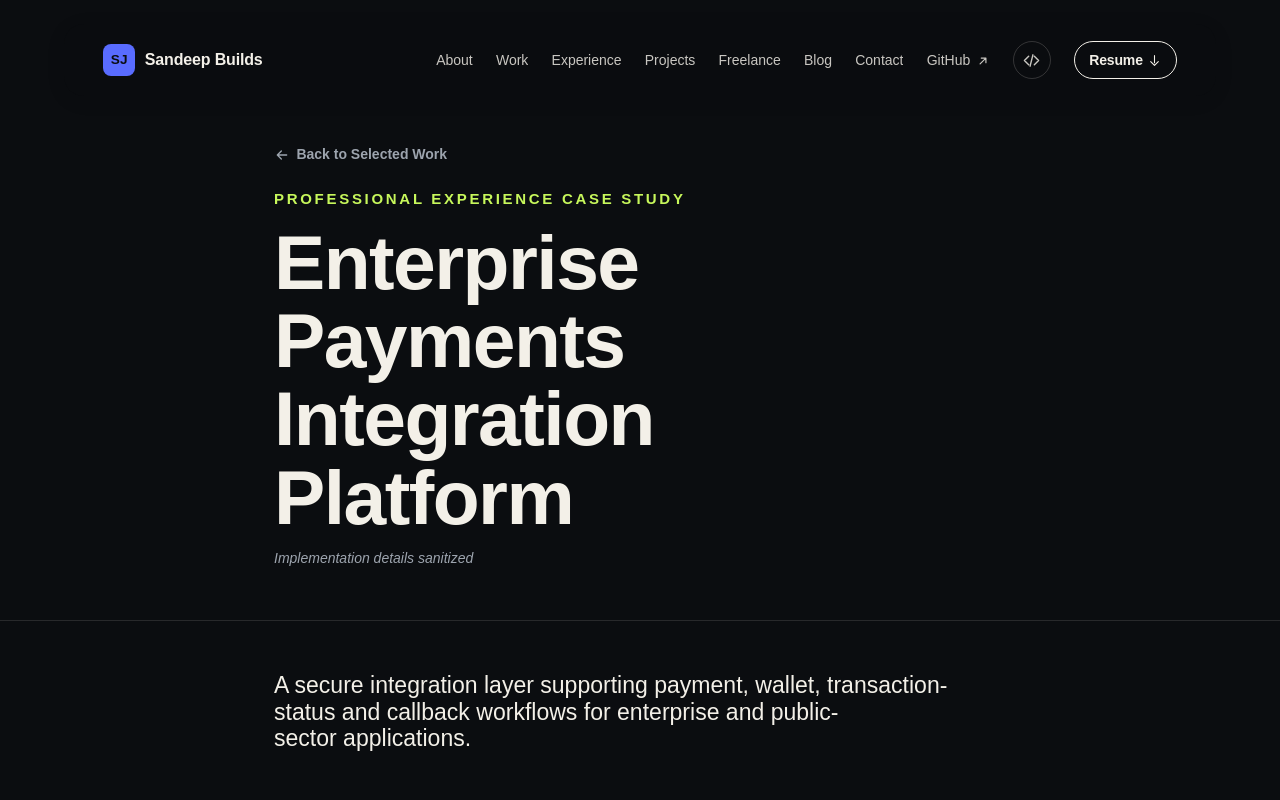
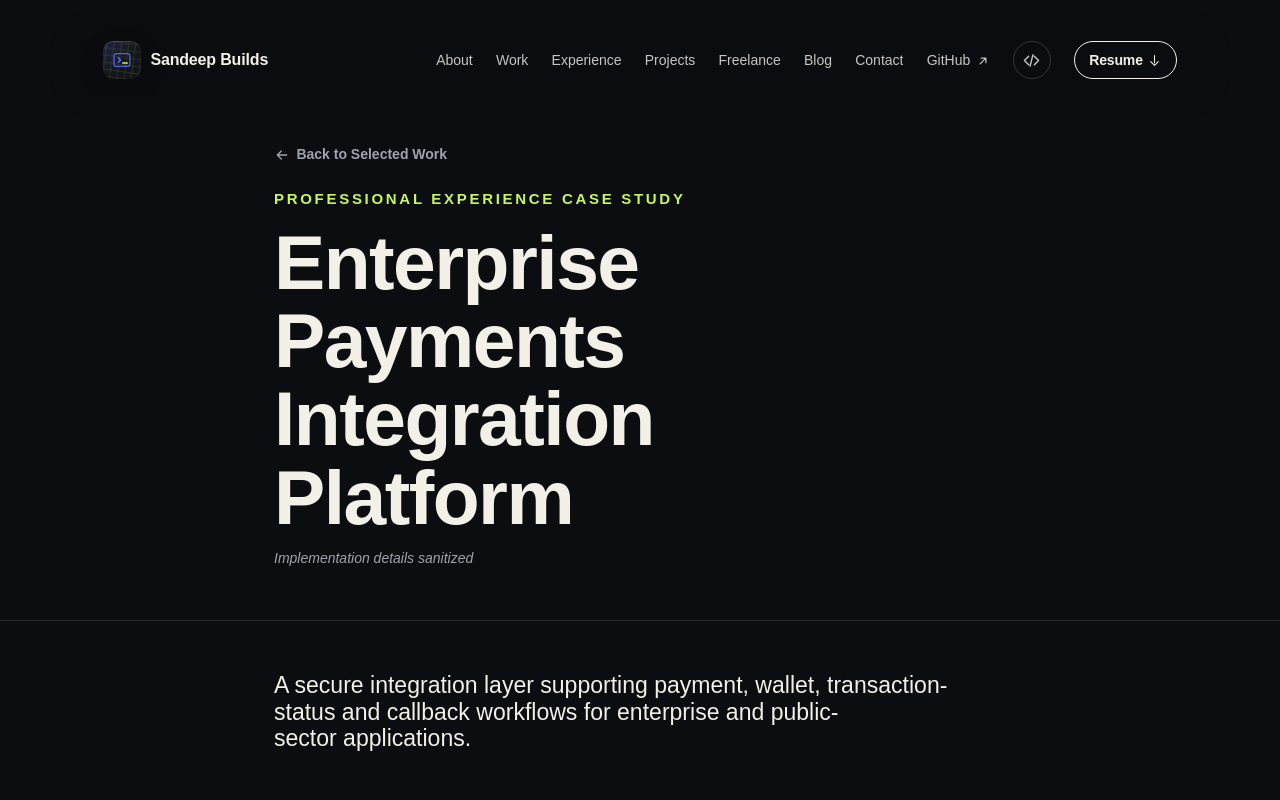
Before and after one commit to sandeepyeg/sandeep-builds-portfolio, an Angular app: page /work/enterprise-payments in a window 1280 px wide. Shown: the top 800 px of the page. Built offline with nearby package versions, Linux system fonts and the light colour scheme.

Commit message:
Polish header brand and project order

```diff
--- a/src/app/core/data/portfolio.data.ts
+++ b/src/app/core/data/portfolio.data.ts
@@ -333,7 +333,7 @@ export const PERSONAL_PROJECTS_HEADING = 'Personal Projects';
 export const PERSONAL_PROJECTS_INTRO =
   'A selection of personal, freelance-adjacent and open-source projects spanning full-stack web applications, backend infrastructure, developer tooling, templates and AI experiments.';
 
-export const PERSONAL_PROJECTS: readonly PersonalProject[] = [
+const PERSONAL_PROJECTS_SOURCE: readonly PersonalProject[] = [
   {
     slug: 'project-jupiter',
     title: 'Project Jupiter',
@@ -716,6 +716,29 @@ export const PERSONAL_PROJECTS: readonly PersonalProject[] = [
   },
 ];
 
+const PERSONAL_PROJECT_PRIORITY: readonly string[] = [
+  'project-jupiter',
+  'lite-queue-net',
+  'members-platform',
+  'aspire-angular-clean-template',
+  'telegram-budget-assistant',
+  'jules-supervisor',
+  'saas-factory',
+  'delivercheck-platform',
+];
+
+export const PERSONAL_PROJECTS: readonly PersonalProject[] = PERSONAL_PROJECT_PRIORITY.map(
+  (slug) => {
+    const project = PERSONAL_PROJECTS_SOURCE.find((item) => item.slug === slug);
+
+    if (!project) {
+      throw new Error(`Missing personal project data for ${slug}`);
+    }
+
+    return project;
+  },
+);
+
 export const FREELANCE_HEADING = 'Freelance & Client Work';
 export const FREELANCE_INTRO =
   'Web design and development for small businesses and professional services — delivering fast, modern and SEO-friendly websites alongside custom internal tools and admin dashboards.';
--- a/src/app/layout/site-header/site-header.html
+++ b/src/app/layout/site-header/site-header.html
@@ -6,7 +6,17 @@
       (click)="closeMenu()"
       aria-label="Sandeep Builds — home"
     >
-      <span class="site-header__monogram">{{ profile.monogram }}</span>
+      <span class="site-header__brand-mark" aria-hidden="true">
+        <span class="site-header__brand-grid"></span>
+        <svg viewBox="0 0 32 32" width="24" height="24" focusable="false">
+          <path
+            class="site-header__brand-frame"
+            d="M8.5 7.5h15a3 3 0 0 1 3 3v11a3 3 0 0 1-3 3h-15a3 3 0 0 1-3-3v-11a3 3 0 0 1 3-3Z"
+          />
+          <path class="site-header__brand-prompt" d="m11 13 3 3-3 3" />
+          <path class="site-header__brand-cursor" d="M17 20h6" />
+        </svg>
+      </span>
       <span class="site-header__wordmark">Sandeep Builds</span>
     </a>
 
--- a/src/app/layout/site-header/site-header.scss
+++ b/src/app/layout/site-header/site-header.scss
@@ -63,30 +63,92 @@
   color: inherit;
 
   &:hover {
-    .site-header__monogram {
-      transform: scale(1.08) rotate(4deg);
-      background: var(--accent-2);
+    .site-header__brand-mark {
+      transform: translateY(-1px) rotate(-2deg);
+      border-color: color-mix(in srgb, var(--accent-2) 74%, transparent);
+      box-shadow:
+        0 0 0 1px color-mix(in srgb, var(--accent-2) 18%, transparent),
+        0 10px 28px color-mix(in srgb, var(--accent-2) 22%, transparent);
     }
+
+    .site-header__brand-grid {
+      opacity: 0.9;
+      transform: translate3d(0.15rem, -0.1rem, 0);
+    }
+
     .site-header__wordmark {
       color: var(--accent-2);
     }
   }
 }
 
-.site-header__monogram {
+.site-header__brand-mark {
+  position: relative;
+  isolation: isolate;
   display: inline-grid;
   place-items: center;
-  width: 2rem;
-  height: 2rem;
-  font-family: var(--font-display);
-  font-size: 0.85rem;
-  font-weight: 700;
-  background: var(--accent);
-  color: var(--on-accent);
-  border-radius: 0.5rem;
+  width: 2.35rem;
+  height: 2.35rem;
+  overflow: hidden;
+  color: var(--accent);
+  background:
+    linear-gradient(135deg, color-mix(in srgb, var(--accent) 18%, transparent), transparent 58%),
+    rgba(255, 255, 255, 0.04);
+  border: 1px solid color-mix(in srgb, var(--accent) 44%, var(--border-subtle));
+  border-radius: 0.65rem;
+  box-shadow:
+    inset 0 1px 0 rgba(255, 255, 255, 0.14),
+    0 8px 24px rgba(0, 0, 0, 0.18);
   transition:
-    transform var(--dur-fast) var(--ease-out),
-    background-color var(--dur-fast) var(--ease-out);
+    transform var(--dur-base) var(--ease-out),
+    border-color var(--dur-base) var(--ease-out),
+    box-shadow var(--dur-base) var(--ease-out);
+}
+
+.site-header__brand-grid {
+  position: absolute;
+  inset: -35%;
+  z-index: -1;
+  opacity: 0.42;
+  background-image:
+    linear-gradient(color-mix(in srgb, var(--accent-2) 28%, transparent) 1px, transparent 1px),
+    linear-gradient(
+      90deg,
+      color-mix(in srgb, var(--accent-2) 28%, transparent) 1px,
+      transparent 1px
+    );
+  background-size: 0.45rem 0.45rem;
+  transform: translate3d(0, 0, 0) rotate(8deg);
+  transition:
+    opacity var(--dur-base) var(--ease-out),
+    transform var(--dur-base) var(--ease-out);
+}
+
+.site-header__brand-mark svg {
+  display: block;
+}
+
+.site-header__brand-frame,
+.site-header__brand-prompt,
+.site-header__brand-cursor {
+  fill: none;
+  stroke: currentColor;
+  stroke-linecap: round;
+  stroke-linejoin: round;
+}
+
+.site-header__brand-frame {
+  stroke-width: 1.7;
+  opacity: 0.9;
+}
+
+.site-header__brand-prompt {
+  stroke-width: 2.15;
+}
+
+.site-header__brand-cursor {
+  stroke-width: 2;
+  color: var(--accent-2);
 }
 
 .site-header__wordmark {
```
